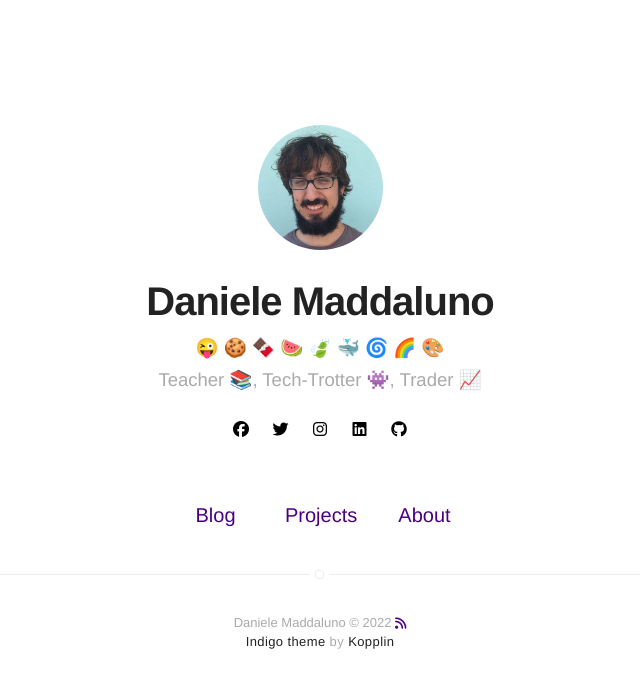
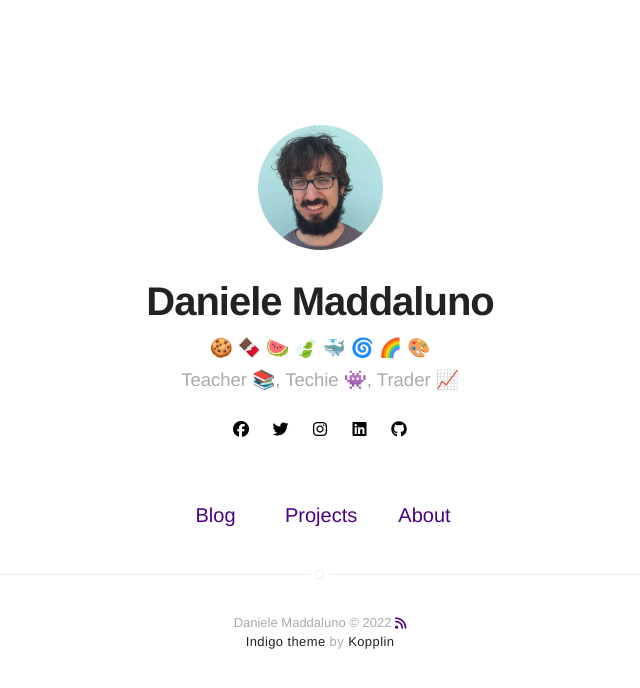
Before and after one commit to danielemaddaluno/danielemaddaluno.github.io, a Jekyll site: the page built from index.html, in a window 1280 px wide. Shown: the top 688 px of the page, without its empty margins (320-960 px from the left). Built offline with Jekyll 4.4.1, drawn with Linux system fonts in a browser that asks for light colours; nearby versions of some CDN libraries.

Commit message:
Updated config.yml

```diff
--- a/_config.yml
+++ b/_config.yml
@@ -1,6 +1,6 @@
 # main text of home
 title: Daniele Maddaluno
-bio: 😜 🍪 🍫 🍉 🍃 🐳 🌀 🌈 🎨 <br><div style="margin-top&colon; 10px;">Teacher 📚, Tech-Trotter 👾, Trader 📈</div>
+bio: 🍪 🍫 🍉 🍃 🐳 🌀 🌈 🎨<br><div style="margin-top&colon; 10px;">Teacher 📚, Techie 👾, Trader 📈</div>
 
 # Teacher 📚, Tech-Trotter 👾, Trader 📈
 # Teacher :books:, Tech-Trotter :space_invader:, Trader :chart_with_upwards_trend:</div>
```
